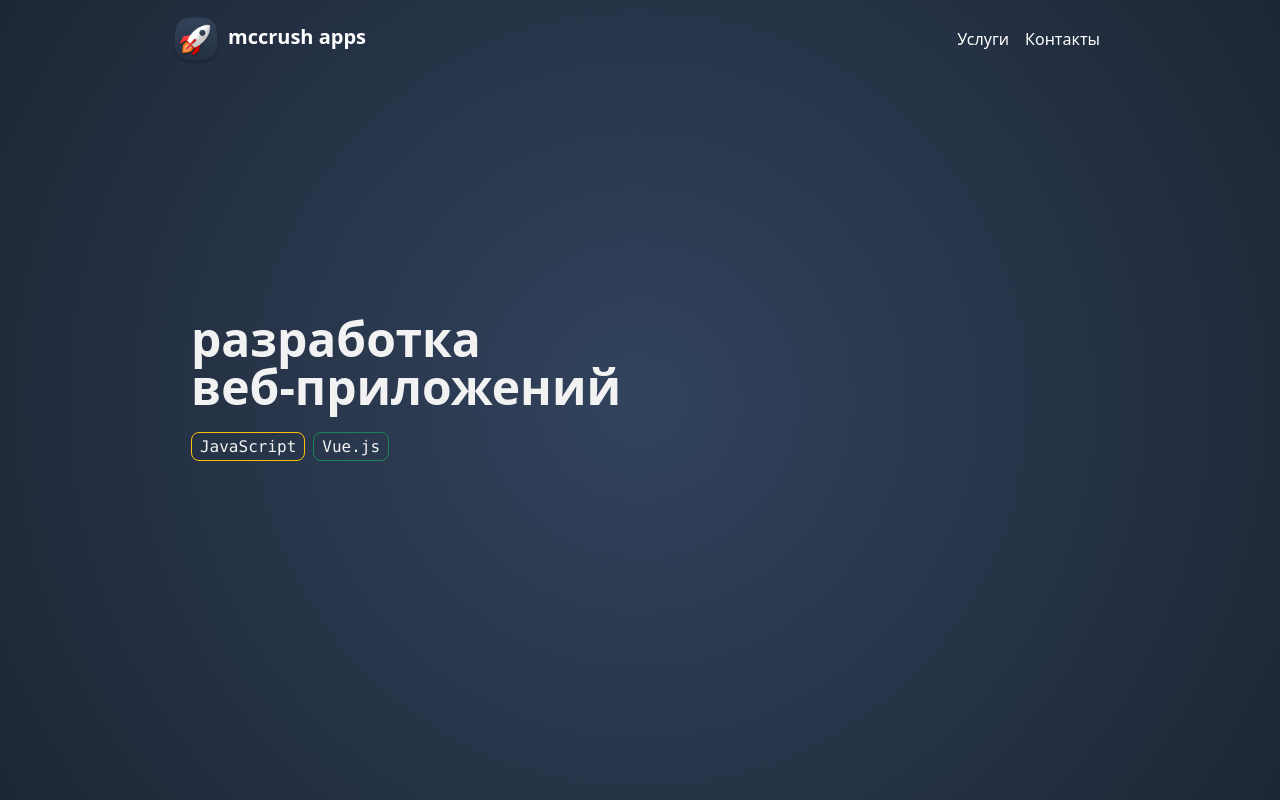
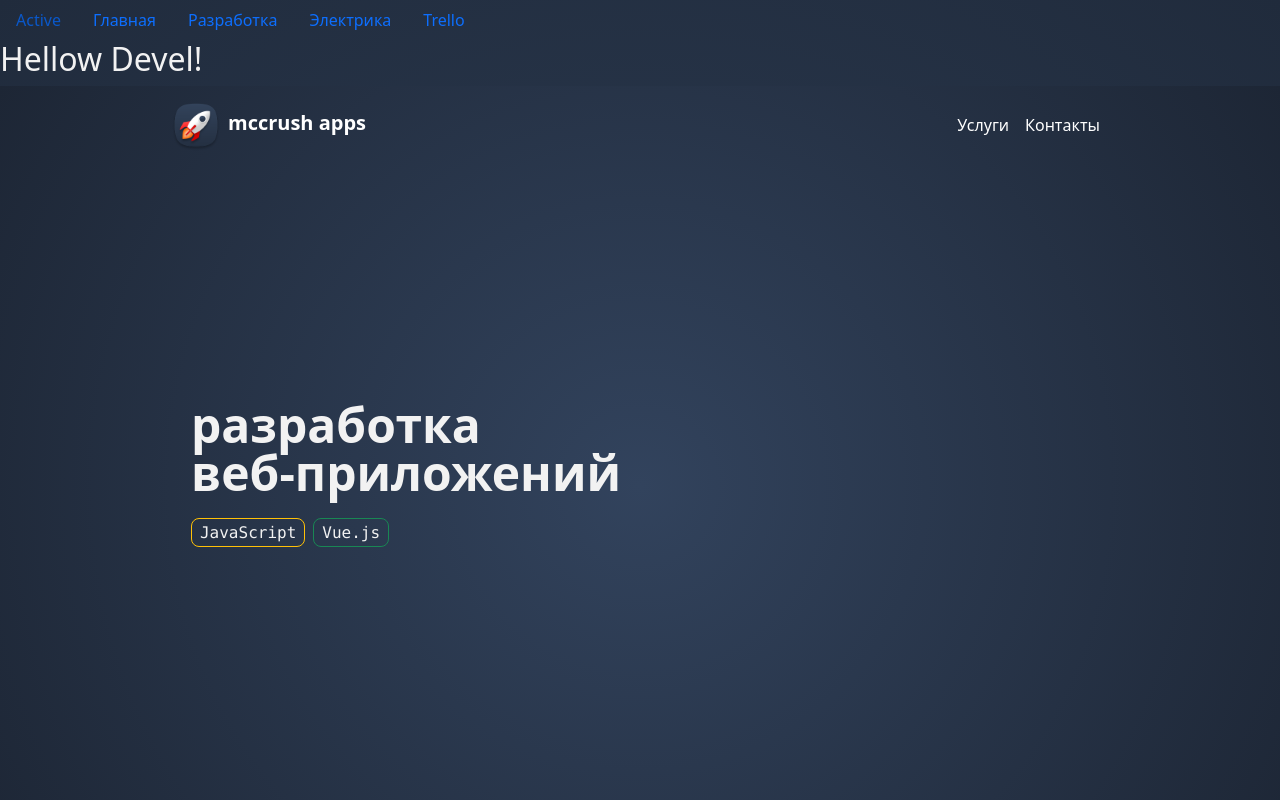
Before and after one commit to mccrush/mccrush.github.io, a Vue app: page / in a window 1280 px wide. Shown: the top 800 px of the page. Built offline with nearby package versions, Linux system fonts and the light colour scheme.

Commit message:
Add pages

```diff
--- a/src/App.vue
+++ b/src/App.vue
@@ -1,5 +1,7 @@
 <template>
   <div class="container-fluid p-0">
+    <Navbar />
+    <component :is="page" />
     <F1 />
     <F3 />
     <F5 />
@@ -8,15 +10,24 @@
 
 <script>
 import 'bootstrap/dist/css/bootstrap.min.css'
+import Navbar from './components/interface/Navbar.vue'
+import PageDevel from './pages/PageDevel.vue'
 import F1 from './layouts/F1.vue'
 import F3 from './layouts/F3.vue'
 import F5 from './layouts/F5.vue'
 
 export default {
   components: {
+    Navbar,
+    PageDevel,
     F1,
     F3,
     F5
+  },
+  computed: {
+    page() {
+      return 'PageDevel'
+    }
   }
 }
 </script>
--- /dev/null
+++ b/src/components/interface/Navbar.vue
@@ -0,0 +1,22 @@
+<template>
+  <ul class="nav">
+    <li class="nav-item">
+      <a class="nav-link active" aria-current="page" href="#">Active</a>
+    </li>
+    <li v-for="page in pages" :key="page.alias" class="nav-item">
+      <a class="nav-link" :href="page.href">{{ page.title }}</a>
+    </li>
+  </ul>
+</template>
+
+<script>
+import { pages } from './../../data/pages.js'
+
+export default {
+  data() {
+    return {
+      pages
+    }
+  }
+}
+</script>
--- /dev/null
+++ b/src/data/pages.js
@@ -0,0 +1,26 @@
+export const pages = [
+  {
+    title: 'Главная',
+    href: '/index',
+    pageName: '/PageIndex',
+    pos: 1
+  },
+  {
+    title: 'Разработка',
+    href: '/devel',
+    pageName: 'PageDevel',
+    pos: 2
+  },
+  {
+    title: 'Электрика',
+    href: '/electric',
+    pageName: 'PageElectric',
+    pos: 3
+  },
+  {
+    title: 'Trello',
+    href: '/trello',
+    pageName: 'PageTrello',
+    pos: 4
+  },
+]
--- a/src/pages/PageDevel.vue
+++ b/src/pages/PageDevel.vue
@@ -0,0 +1,5 @@
+<template>
+  <div class="row">
+    <h2>Hellow Devel!</h2>
+  </div>
+</template>
```
